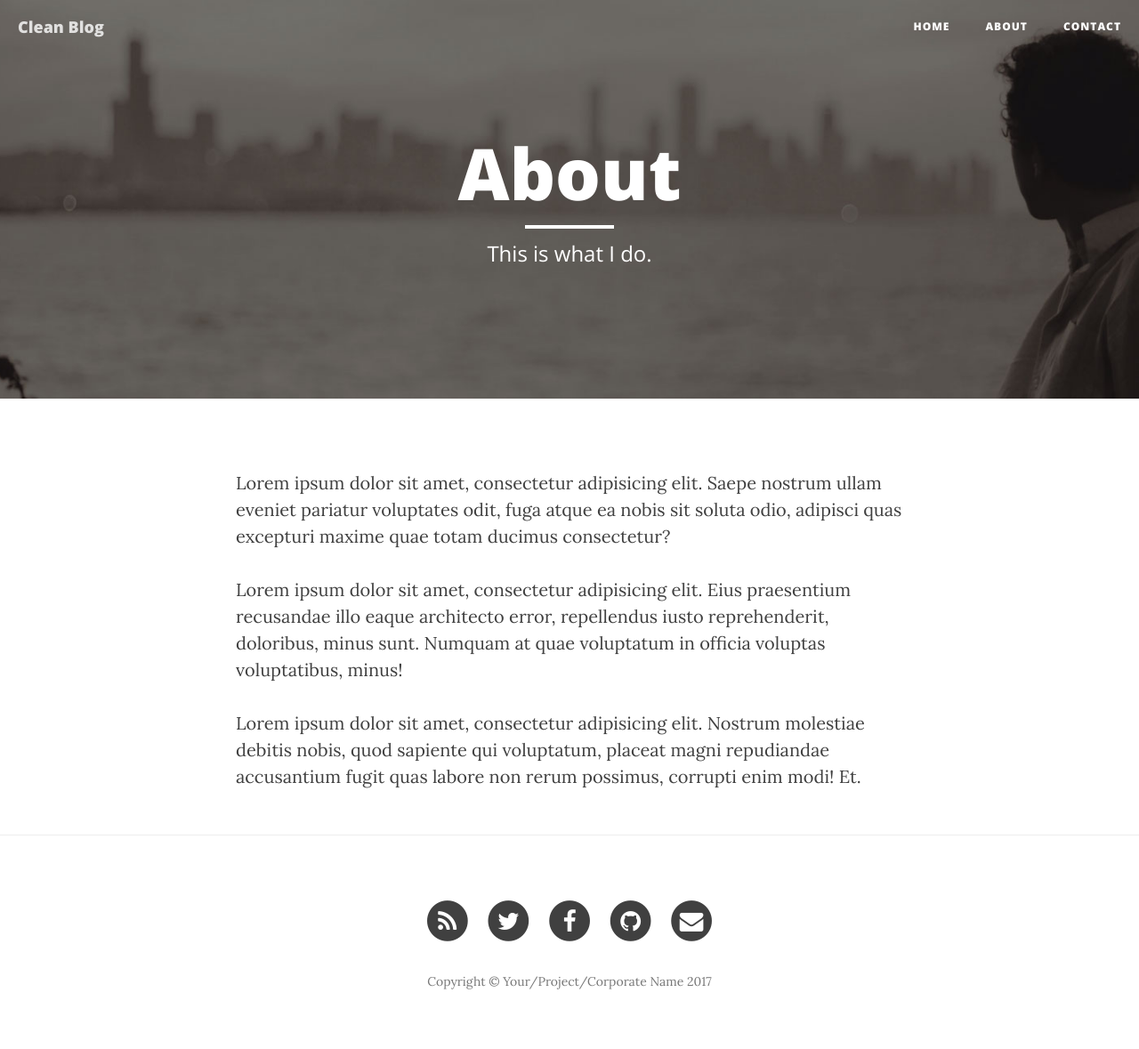
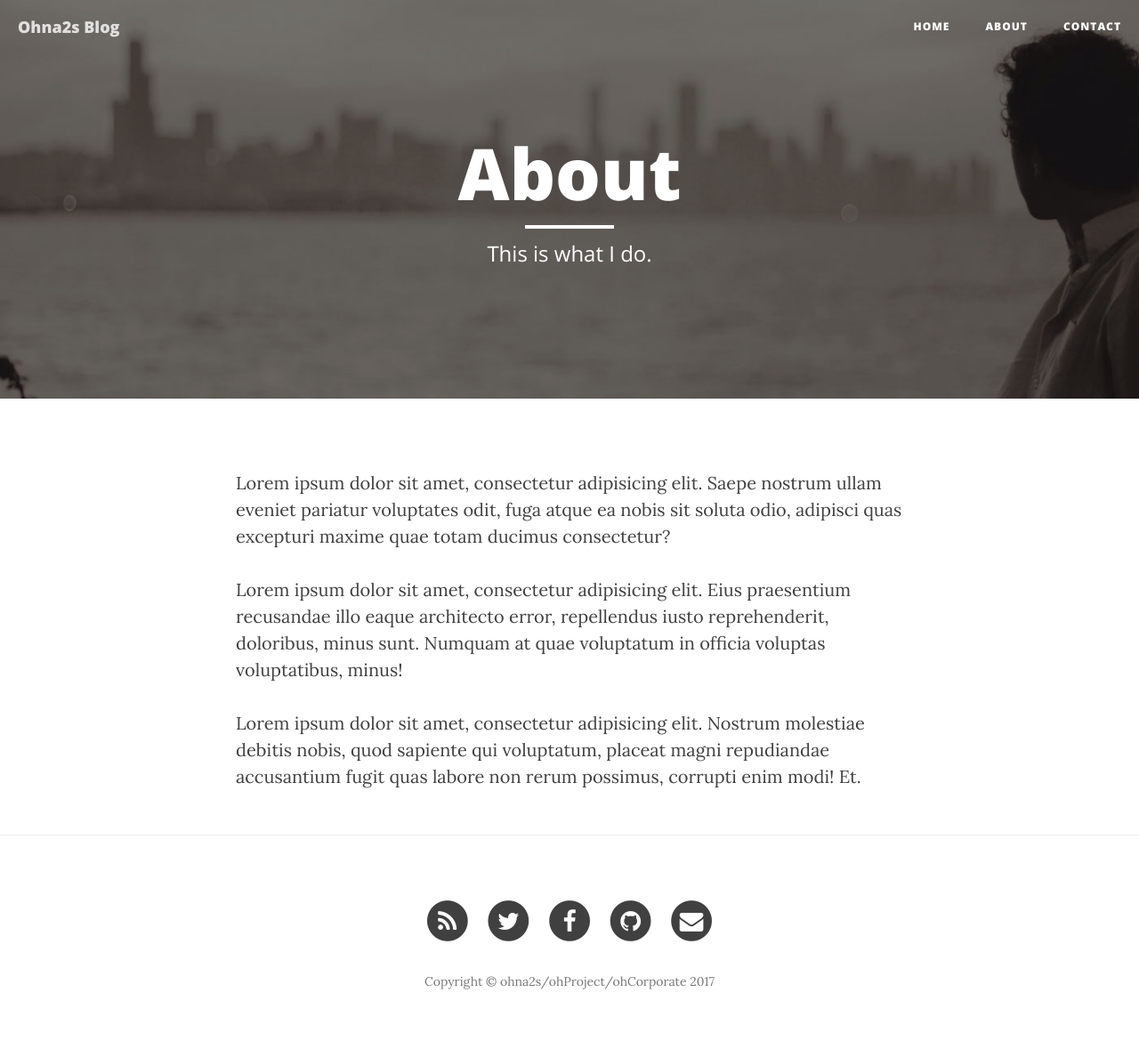
Before and after one commit to ohna2s/blog, a Jekyll site: the page built from about.html, in a window 1280 px wide. Shown: the whole page at 89% size. Built offline with Jekyll 4.4.1, drawn with Linux system fonts in a browser that asks for light colours; nearby versions of some CDN libraries.

Commit message:
Update _config.yml

```diff
--- a/_config.yml
+++ b/_config.yml
@@ -1,8 +1,8 @@
 # Site settings
-title: Clean Blog
+title: Ohna2s Blog
 header-img: img/home-bg.jpg
 email: email.ohna2s@gmail.com
-copyright_name: Your/Project/Corporate Name
+copyright_name: ohna2s/ohProject/ohCorporate
 description: "Write your site description here. It will be used as your sites meta description as well!"
 baseurl: "/startbootstrap-clean-blog-jekyll"
 url: "http://ohna2s.github.io"
```
